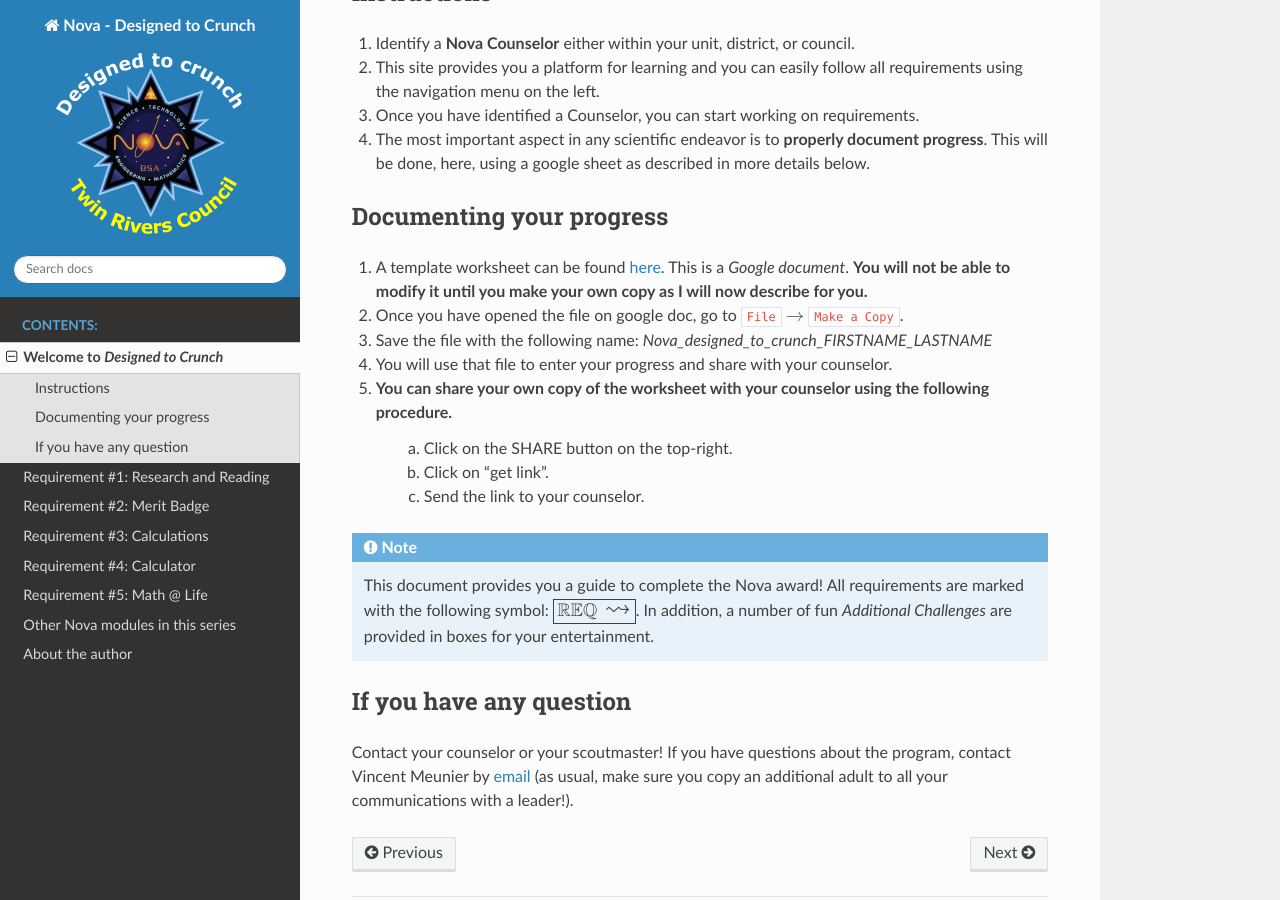
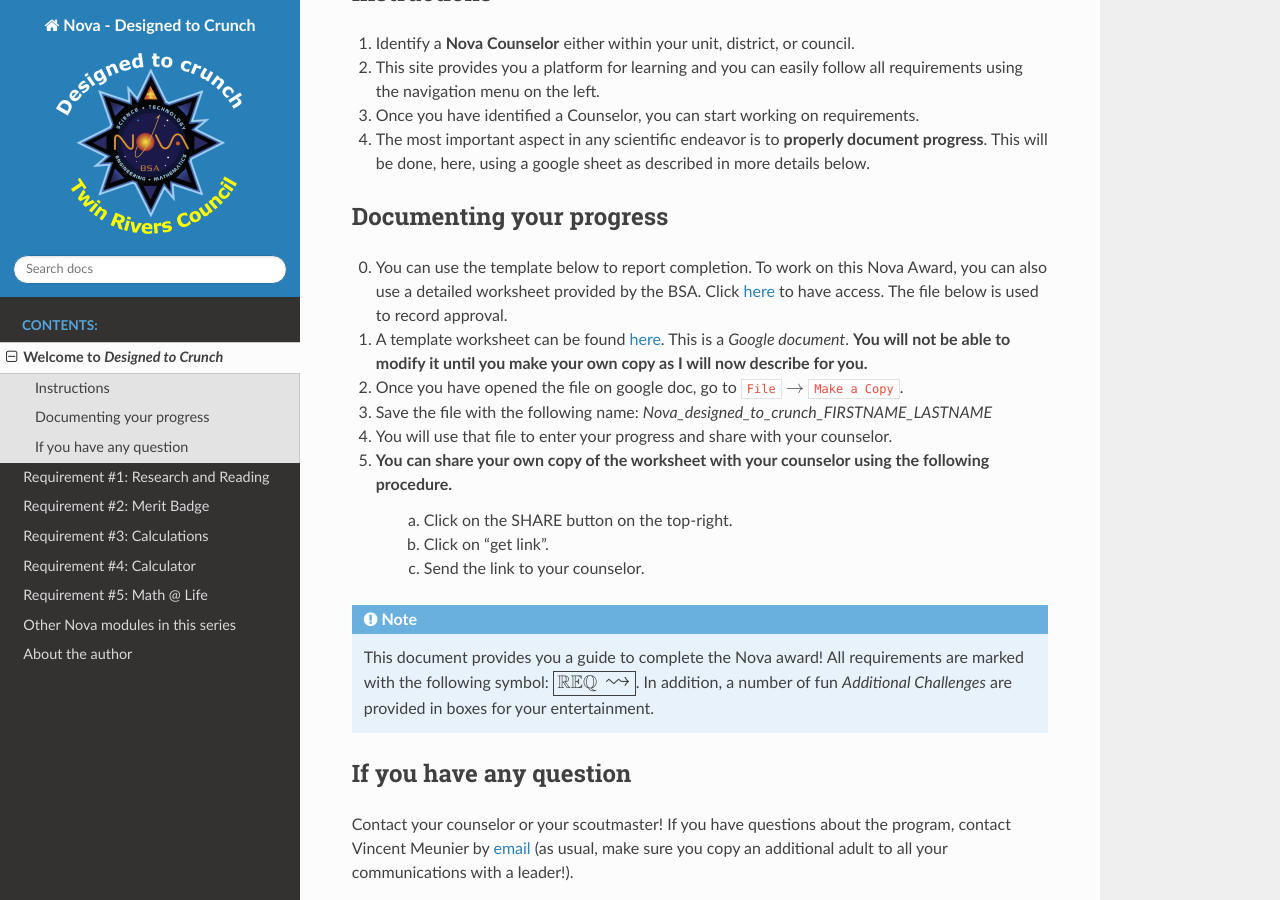
Before and after one commit to meuniv/NovaDTC, a Sphinx documentation site: the page built from source/introduction.rst, in a window 1280 px wide and 900 px high, scrolled down 453 px. Built offline with Sphinx 7.4.7 and the Read the Docs theme 2.0.0, drawn with Linux system fonts in a browser that asks for light colours.

Commit message:
added link to PDF on usscouts

```diff
--- a/source/introduction.rst
+++ b/source/introduction.rst
@@ -18,6 +18,7 @@
 Documenting your progress
 -------------------------
 
+0. You can use the template below to report completion. To work on this Nova Award, you can also use a detailed worksheet provided by the BSA. Click `here <http://usscouts.org/advance/nova/workbooks/Scout-Nova-4.pdf>`__ to have access. The file below is used to record approval.
 1. A template worksheet can be found `here <https://docs.google.com/document/d/1Hoqz-rU-vgZ_VLSfCU9onEyMMCR3jnbiL0DdHXuHA-Y/edit?usp=sharing>`_. This is a *Google document*. **You will not be able to modify it until you make your own copy as I will now describe for you.**
 2. Once you have opened the file on google doc, go to :code:`File` :math:`\rightarrow` :code:`Make a Copy`.
 3. Save the file with the following name: *Nova_designed_to_crunch_FIRSTNAME_LASTNAME*
```
